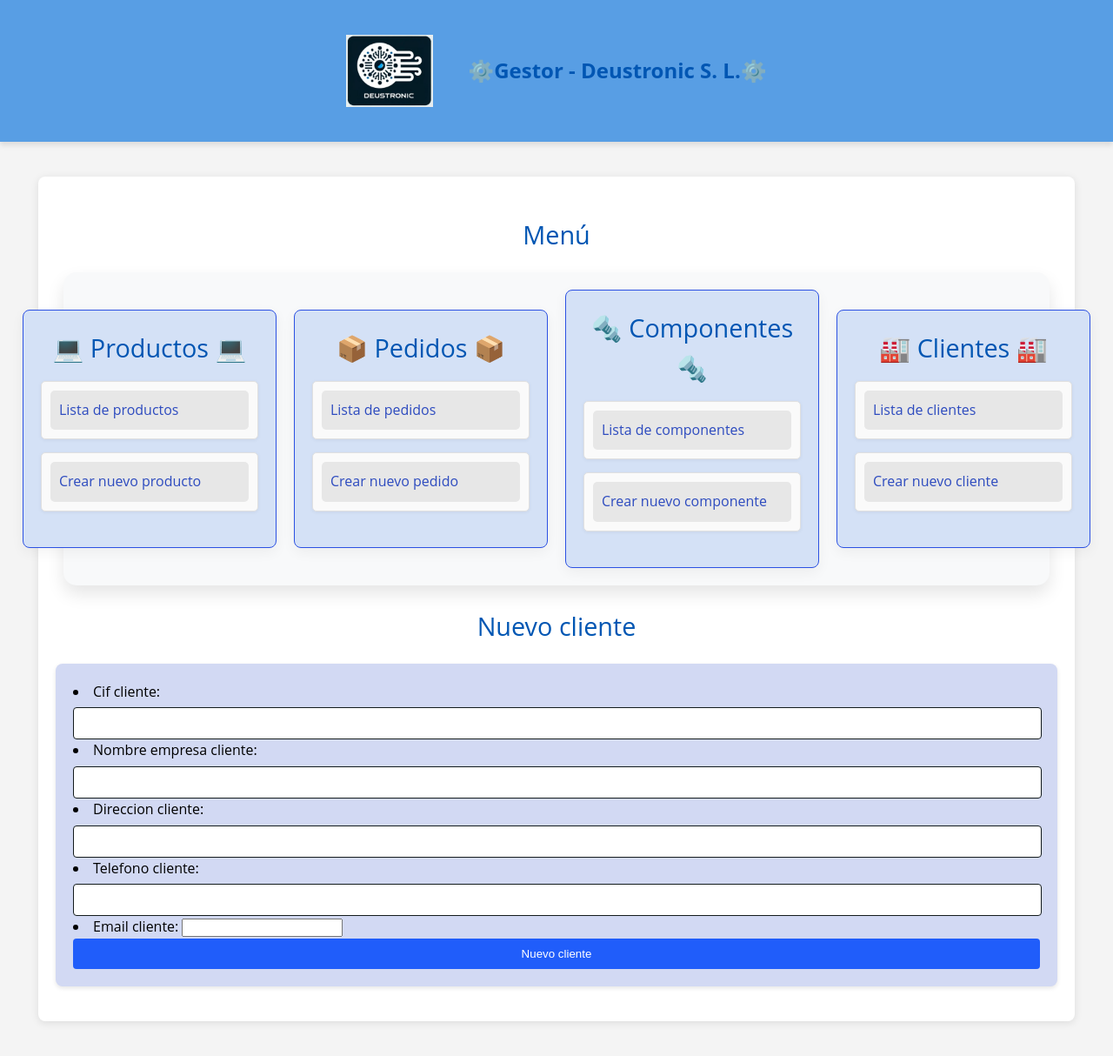
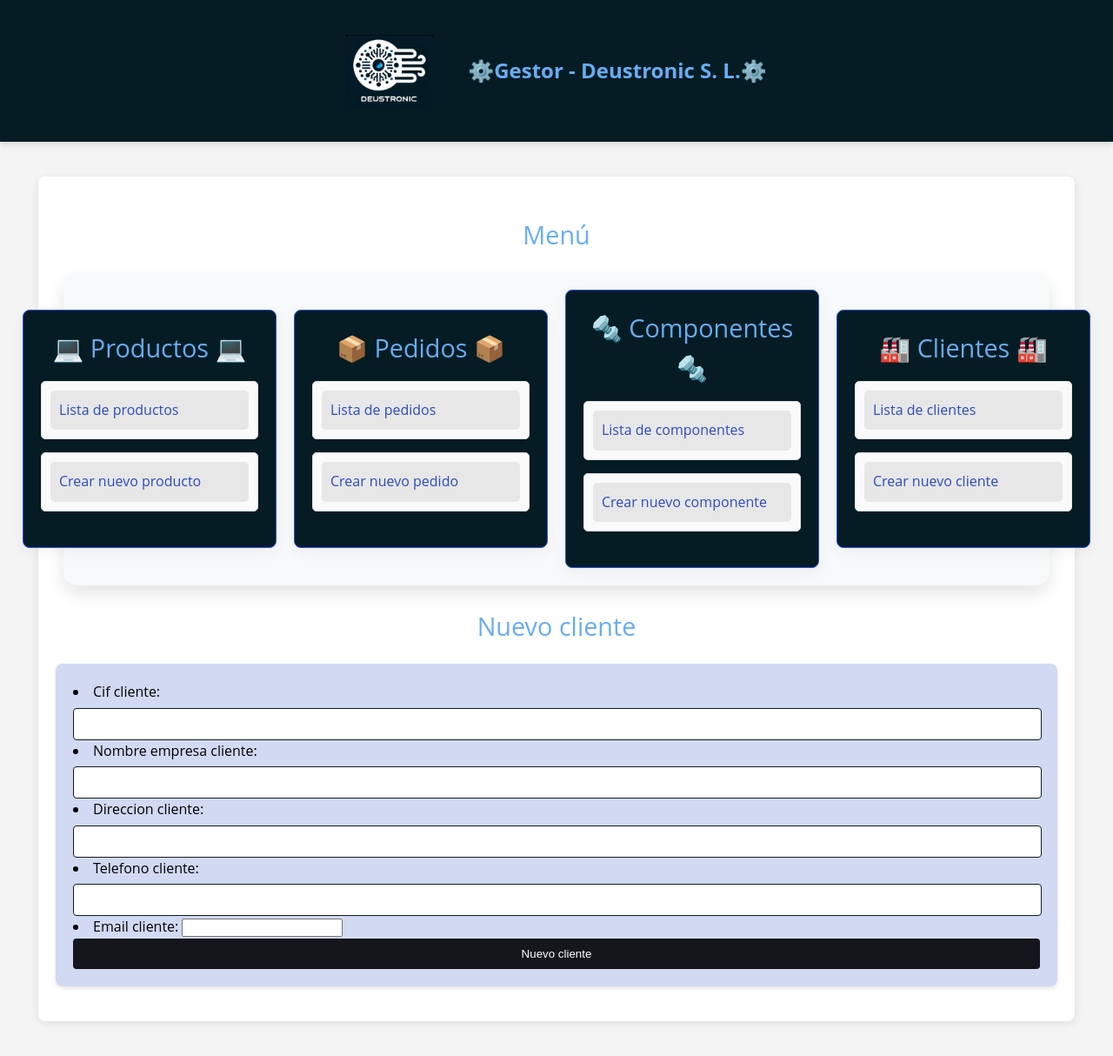
Before and after one commit to andreacastrodlc/ProyectoWebColaborativo, a Django app: page /appDjango/clientes/create in a window 1280 px wide. Shown: the whole page at 87% size. Run offline with Django 4.2, Linux system fonts and the light colour scheme.

Commit message:
Ajustes de Html y css.Colores y margenes.

```diff
--- a/ProyectoWeb/static/css/estilos.css
+++ b/ProyectoWeb/static/css/estilos.css
@@ -30,7 +30,7 @@
 }
 /* ---------------------Estilo del Cuadro secundario del MENU--------------------------------------------------------------------------- */
 .categoria {
-    background-color: #fdfdfd;
+    background-color: #051C24;
     border: 1px solid #2c51e3;
     border-radius: 10px;
     padding: 20px;
@@ -68,7 +68,7 @@
 }
 
 h1, h2 {
-    color: #0056b3;
+    color: #68adf3;
     font-weight: normal;
 }
 
@@ -113,7 +113,7 @@ ul li a {
 
 .categoria {
     margin: 0 10px;
-    background-color: #d4e1f6;
+    background-color: #051C24;;
     border-radius: 8px;
     padding: 20px;
 }
@@ -172,7 +172,7 @@ input[type="submit"]:hover {
 
 /* -------------Estilos para los botones submit----------------------------------------------------------------------------------- */
 input[type="submit"].boton-anadir {
-    background-color: #205dfa;
+    background-color: #14161c;
     color: white;
     border: none;
     border-radius: 4px;
@@ -206,7 +206,7 @@ button.boton-borrar:hover {
     align-items: center;
     justify-content: center;
     padding: 40px 40px;
-    background-color: #589ee4;
+    background-color: #051C24;
     color: white;
     box-shadow: 0 4px 6px rgba(0, 0, 0, 0.1);
 }
--- a/ProyectoWeb/templates/base.html
+++ b/ProyectoWeb/templates/base.html
@@ -11,7 +11,7 @@
 </head>
 <body>
    <header class="site-header">
-    <img src="{% static 'C:\Users\Deusto\Desktop\Main INGENIERIA WEB\ProyectoWebColaborativo\ProyectoWeb\static\Imagenes\LOGO DEUSTRONIC.jpeg' %}" alt="Logo" class="header-icon">
+    <img src="{% static 'C:\Users\Deusto\Desktop\Main INGENIERIA WEB\ProyectoWebColaborativo\ProyectoWeb\static\Imagenes\LOGO PRUEBA.png' %}" alt="Logo" class="header-icon">
     <h1>⚙️Gestor - Deustronic S. L.⚙️</h1>
    </header>
 
```
